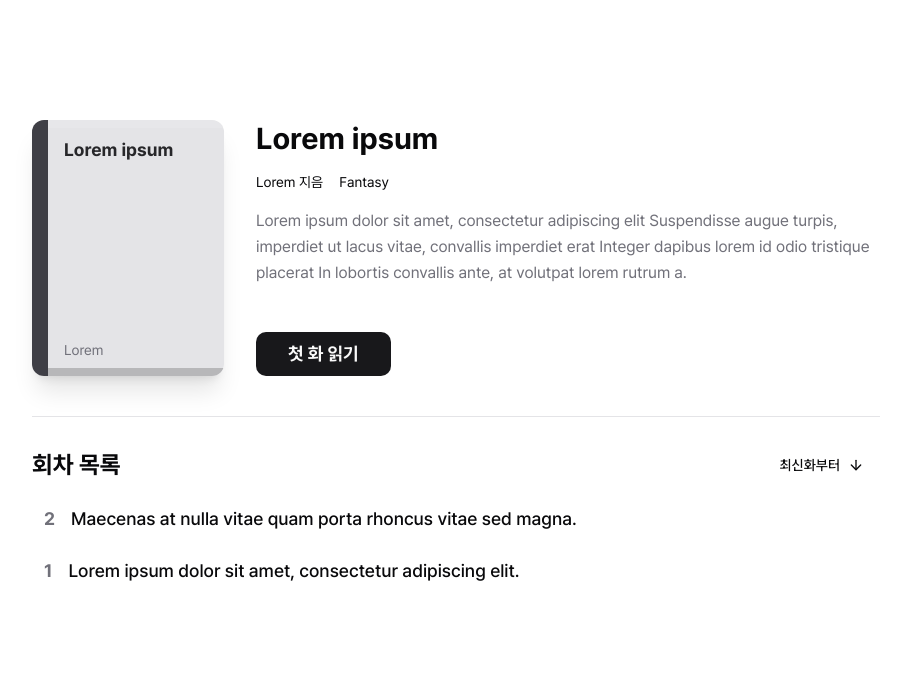
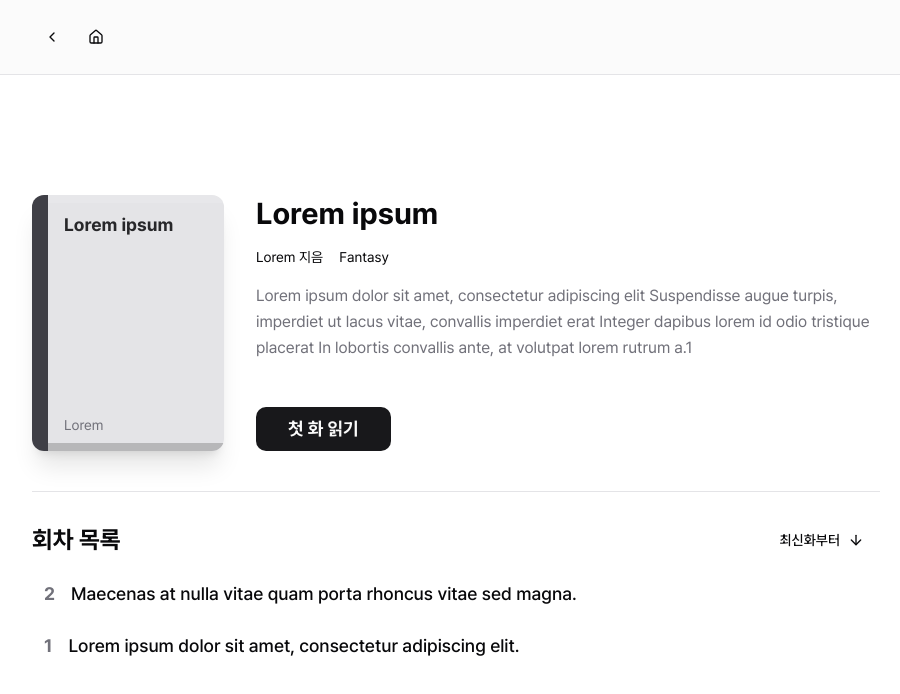
Before and after one commit to stratocanvas/dolce-biblioteca, a Next.js app: page /novel/1 in a window 1280 px wide. Shown: the top 694 px of the page, without its empty margins (184-1084 px from the left). Built offline with nearby package versions, Linux system fonts and the light colour scheme.

Commit message:
feat: add header in novel page

```diff
--- a/app/novel/[novelId]/page.tsx
+++ b/app/novel/[novelId]/page.tsx
@@ -1,10 +1,10 @@
 'use client'
 
 import Link from 'next/link'
-import { AnimatedButton as Button }  from '@/components/animated-button'
+import { AnimatedButton as Button } from '@/components/animated-button'
 import { Separator } from '@/components/ui/separator'
-import { ArrowDown, ArrowUpDown } from "lucide-react"
-import { useState } from 'react'
+import { ArrowDown, ArrowUpDown, ChevronLeft, Home } from 'lucide-react'
+import { useState, useEffect, useRef } from 'react'
 import novel from '@/app/data/novel.json'
 import BookCover from '@/components/book-cover'
 
@@ -15,32 +15,108 @@ interface NovelPageProps {
 }
 
 export default function NovelPage({ params }: NovelPageProps) {
-  const [sortOrder, setSortOrder] = useState<"asc" | "desc">("desc")
+  const [isHeaderVisible, setIsHeaderVisible] = useState(true)
+  const [showHeaderButton, setShowHeaderButton] = useState(false)
+  const [lastScrollY, setLastScrollY] = useState(0)
+  const [isResizing, setIsResizing] = useState(false)
+  const firstEpisodeButtonRef = useRef<HTMLDivElement>(null)
+
+  useEffect(() => {
+    const handleScroll = () => {
+      if (isResizing) return
+
+      const currentScrollY = window.scrollY
+      const buttonPosition = firstEpisodeButtonRef.current?.getBoundingClientRect()
+
+      if (buttonPosition) {
+        setShowHeaderButton(buttonPosition.top < 0)
+      }
+
+      setIsHeaderVisible(true)
+      setLastScrollY(currentScrollY)
+    }
+
+    window.addEventListener('scroll', handleScroll, { passive: true })
+    return () => window.removeEventListener('scroll', handleScroll)
+  }, [lastScrollY, isResizing])
+  const [sortOrder, setSortOrder] = useState<'asc' | 'desc'>('desc')
 
   const sortedEpisodes = [...novel.episodes].sort((a, b) => {
-    return sortOrder === "desc" ? b.no - a.no : a.no - b.no
+    return sortOrder === 'desc' ? b.no - a.no : a.no - b.no
   })
 
   return (
+    <>
+      <div
+        className={
+          'sticky top-0 z-40 bg-zinc-50/80 dark:bg-zinc-800/80 backdrop-blur-sm border-b border-zinc-200 dark:border-zinc-800'
+        }
+      >
+        <div className="flex items-center max-w-4xl mx-auto px-6 py-4">
+          <div className="flex items-center gap-1">
+            <Button variant="ghost" size="icon" shrink={0.9}>
+              <ChevronLeft />
+            </Button>
+            <Button variant="ghost" size="icon" shrink={0.9}>
+              <Home />
+            </Button>
+          </div>
+          <div className="flex-1 flex justify-center relative h-[42px] text-ellipsis overflow-hidden">
+            <div
+              className={`text-ellipsis overflow-hidden px-3 transition-all duration-300 ${
+                showHeaderButton
+                  ? 'opacity-100 translate-y-0'
+                  : 'opacity-0 translate-y-2'
+              }`}
+            >
+              <div className="flex-1 min-w-0 overflow-hidden">
+                <p className="text-lg font-medium whitespace-nowrap truncate">
+                  {novel.title}
+                </p>
+                <p className="text-sm text-muted-foreground font-medium -mt-1 text-center">
+                  {novel.writer}
+                </p>
+              </div>
+            </div>
+          </div>
+          <div className="flex-none w-[82px]">
+            <div
+              className={`transition-all duration-300 ${
+                showHeaderButton
+                  ? 'opacity-100 translate-y-0'
+                  : 'opacity-0 translate-y-2'
+              }`}
+            >
+              <Button asChild variant="default" size="sm" shrink={0.95}>
+                <Link
+                  href={`/novel/${novel.id}/episode/${novel.episodes[0].id}`}
+                >
+                  첫 화 읽기
+                </Link>
+              </Button>
+            </div>
+          </div>
+        </div>
+      </div>
+
       <div className="mt-16 lg:mt-24 max-w-4xl mx-auto p-6 min-h-screen">
         <div className="mb-2 pb-4">
           <div className="flex flex-col md:flex-row gap-8">
-
             <BookCover title={novel.title} writer={novel.writer} />
 
             {/* Info */}
-          <div className="flex-grow text-center md:text-left flex flex-col">
-            <div>
+            <div className="flex-grow text-center md:text-left flex flex-col justify-between">
+              <div className="flex flex-col">
                 <h1 className="text-3xl font-bold mb-4">{novel.title}</h1>
                 <div className="flex gap-4 text-sm mb-4 justify-center md:justify-start">
                   <div className="flex items-center">{novel.writer} 지음</div>
                   <div className="flex items-center">{novel.genre}</div>
                 </div>
+                <p className="text-muted-foreground leading-relaxed hidden md:block">
+                  {novel.description}1
+                </p>
               </div>
-            <p className="text-muted-foreground leading-relaxed hidden sm:block">
-              {novel.description}
-            </p>
-            <div className="mt-auto">
+              <div ref={firstEpisodeButtonRef}>
                 <Button asChild variant="default" size="lg" shrink={0.95}>
                   <Link
                     href={`/novel/${novel.id}/episode/${novel.episodes[0].id}`}
@@ -63,14 +139,16 @@ export default function NovelPage({ params }: NovelPageProps) {
             <h2 className="text-2xl font-bold">회차 목록</h2>
             <Button
               variant="ghost"
-            onClick={() => setSortOrder(sortOrder === "desc" ? "asc" : "desc")}
+              onClick={() =>
+                setSortOrder(sortOrder === 'desc' ? 'asc' : 'desc')
+              }
               className="h-8 text-sm gap-2"
               animate
             >
-            {sortOrder === "desc" ? "최신화부터" : "첫화부터"}
+              {sortOrder === 'desc' ? '최신화부터' : '첫화부터'}
               <ArrowDown
                 className={`h-4 w-4 transition-transform ${
-                sortOrder === "desc" ? "rotate-0" : "rotate-180"
+                  sortOrder === 'desc' ? 'rotate-0' : 'rotate-180'
                 }`}
               />
             </Button>
@@ -100,5 +178,6 @@ export default function NovelPage({ params }: NovelPageProps) {
           </div>
         </div>
       </div>
+    </>
   )
 }
```
Lines whose indentation alone changed are shown as unchanged.
